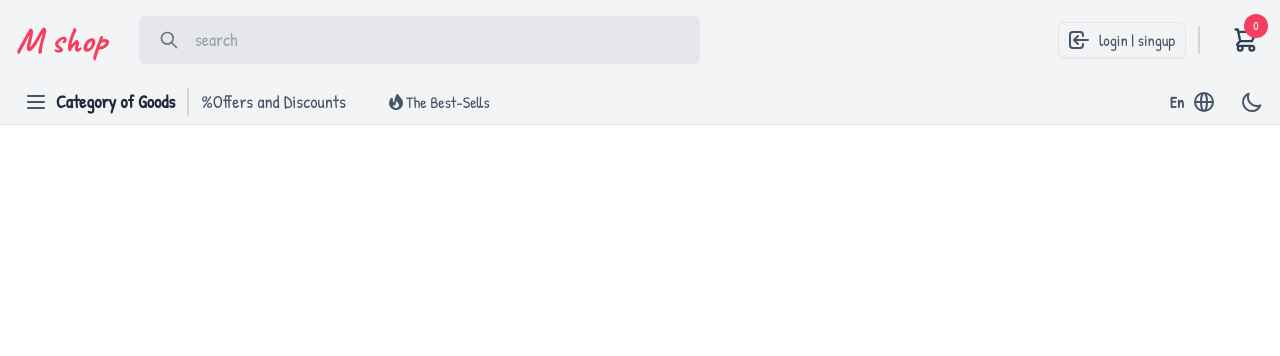
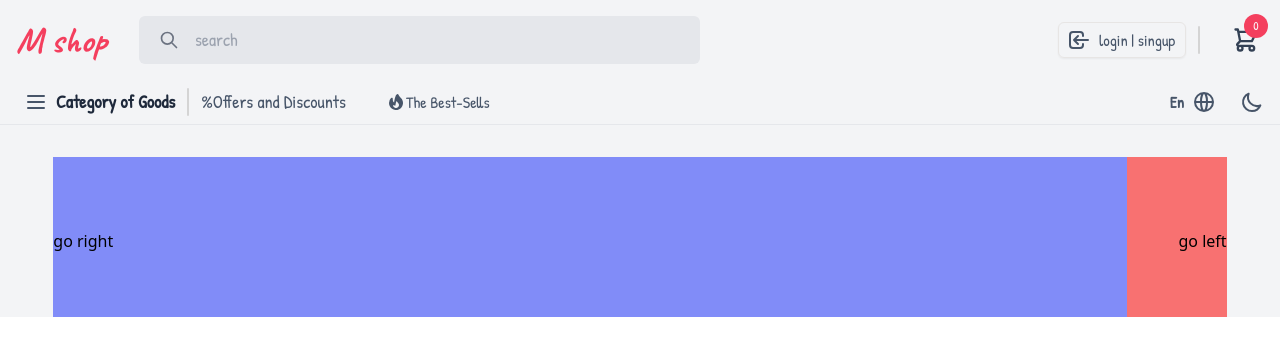
Before and after one commit to mohammadkamraan/shop_next_ts, a Next.js app: page / in a window 1280 px wide. Shown: the top 356 px of the page. Built offline with nearby package versions, Linux system fonts and the light colour scheme.

Commit message:
carousel creationi starts

```diff
--- a/pages/index.tsx
+++ b/pages/index.tsx
@@ -1,7 +1,14 @@
 import type { NextPage } from "next";
+import Carousel from "../src/components/carousel/Carouse";
 
 const Home: NextPage = () => {
-  return <></>;
+  return (
+    <>
+      <div className='flex justify-center w-full bg-gray-100 pt-8'>
+        <Carousel />
+      </div>
+    </>
+  );
 };
 
 export default Home;
--- /dev/null
+++ b/src/components/carousel/Carouse.tsx
@@ -0,0 +1,15 @@
+const Carousel = () => {
+  return (
+    <div className='w-11/12 h-40 overflow-hidden relative '>
+      <p className='text-black absolute left-0 top-[45%] z-10'>go right</p>
+      <p className='text-black absolute right-0 top-[45%] z-10'>go left</p>
+      <div className={`whitespace-nowrap w-full h-full transition-transform duration-300 -translate-x-[100px]`}>
+        <div className='w-full inline-flex h-full bg-indigo-400'></div>
+        <div className='w-full inline-flex h-full bg-red-400'></div>
+        <div className='w-full inline-flex h-full bg-blue-400'></div>
+      </div>
+    </div>
+  );
+};
+
+export default Carousel;
```
